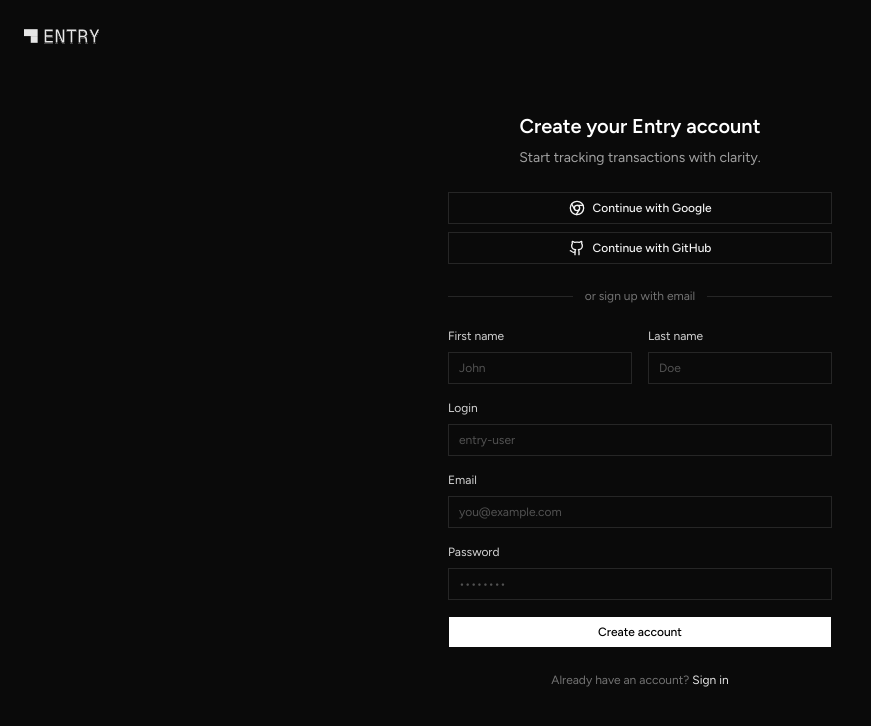
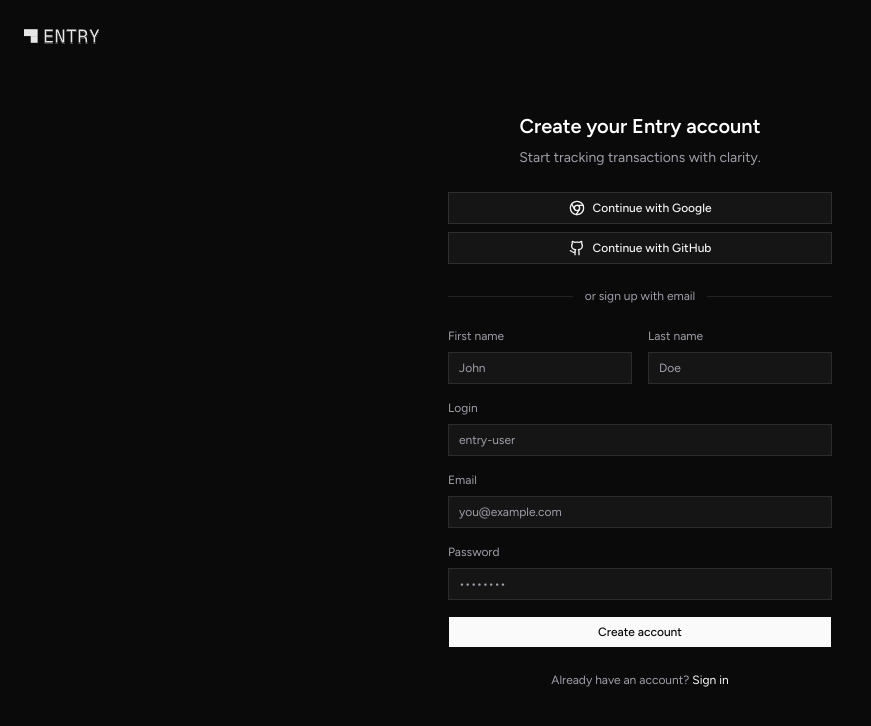
Before and after one commit to wrobit/logr-transaction-journal, a Next.js app: page /register in a window 1280 px wide. Shown: the top 726 px of the page, without its empty margins (0-871 px from the left). Built offline with nearby package versions, Linux system fonts and the light colour scheme.

Commit message:
fix: styles and tests

```diff
--- a/app/layout.tsx
+++ b/app/layout.tsx
@@ -27,7 +27,7 @@ export default function RootLayout({
   children: React.ReactNode;
 }>) {
   return (
-    <html lang="en" className={figtree.variable}>
+    <html lang="en" className={`${figtree.variable} dark`}>
       <body
         className={`${geistSans.variable} ${geistMono.variable} antialiased`}
       >
--- a/components/auth/login-form.tsx
+++ b/components/auth/login-form.tsx
@@ -46,22 +46,22 @@ export function LoginForm() {
     <div className="space-y-6">
       <div className="space-y-2 text-center">
         <h1 className="text-xl font-semibold">Welcome to Entry</h1>
-        <p className="text-sm text-neutral-400">
+        <p className="text-sm text-muted-foreground">
           Minimal crypto journaling for accurate tracking.
         </p>
       </div>
 
       <OauthButtons />
 
-      <div className="flex items-center gap-3 text-xs text-neutral-500">
-        <Separator className="flex-1 bg-neutral-800" />
+      <div className="flex items-center gap-3 text-xs text-muted-foreground">
+        <Separator className="flex-1 bg-border" />
         <span>or continue with email</span>
-        <Separator className="flex-1 bg-neutral-800" />
+        <Separator className="flex-1 bg-border" />
       </div>
 
       <form className="space-y-4" onSubmit={handleSubmit}>
         <div className="space-y-2">
-          <Label htmlFor="email" className="text-xs text-neutral-300">
+          <Label htmlFor="email" className="text-xs text-muted-foreground">
             Email
           </Label>
           <Input
@@ -70,12 +70,12 @@ export function LoginForm() {
             type="email"
             autoComplete="email"
             required
-            className="border-neutral-800 bg-neutral-950 text-sm text-white placeholder:text-neutral-600"
+            className="border-border bg-background text-sm text-foreground placeholder:text-muted-foreground"
             placeholder="you@example.com"
           />
         </div>
         <div className="space-y-2">
-          <Label htmlFor="password" className="text-xs text-neutral-300">
+          <Label htmlFor="password" className="text-xs text-muted-foreground">
             Password
           </Label>
           <Input
@@ -84,7 +84,7 @@ export function LoginForm() {
             type="password"
             autoComplete="current-password"
             required
-            className="border-neutral-800 bg-neutral-950 text-sm text-white placeholder:text-neutral-600"
+            className="border-border bg-background text-sm text-foreground placeholder:text-muted-foreground"
             placeholder="••••••••"
           />
         </div>
@@ -93,16 +93,16 @@ export function LoginForm() {
 
         <Button
           type="submit"
-          className="w-full bg-white text-black hover:bg-neutral-200"
+          className="w-full bg-foreground text-background hover:bg-foreground/90"
           disabled={isSubmitting}
         >
           {isSubmitting ? "Signing in..." : "Continue"}
         </Button>
       </form>
 
-      <p className="text-center text-xs text-neutral-500">
+      <p className="text-center text-xs text-muted-foreground">
         Don&apos;t have an account?{" "}
-        <Link href="/register" className="text-neutral-200 hover:text-white">
+        <Link href="/register" className="text-foreground hover:text-foreground">
           Register
         </Link>
       </p>
--- a/components/auth/register-form.tsx
+++ b/components/auth/register-form.tsx
@@ -64,49 +64,49 @@ export function RegisterForm() {
     <div className="space-y-6">
       <div className="space-y-2 text-center">
         <h1 className="text-xl font-semibold">Create your Entry account</h1>
-        <p className="text-sm text-neutral-400">
+        <p className="text-sm text-muted-foreground">
           Start tracking transactions with clarity.
         </p>
       </div>
 
       <OauthButtons />
 
-      <div className="flex items-center gap-3 text-xs text-neutral-500">
-        <Separator className="flex-1 bg-neutral-800" />
+      <div className="flex items-center gap-3 text-xs text-muted-foreground">
+        <Separator className="flex-1 bg-border" />
         <span>or sign up with email</span>
-        <Separator className="flex-1 bg-neutral-800" />
+        <Separator className="flex-1 bg-border" />
       </div>
 
       <form className="space-y-4" onSubmit={handleSubmit}>
         <div className="grid gap-4 sm:grid-cols-2">
           <div className="space-y-2">
-            <Label htmlFor="firstName" className="text-xs text-neutral-300">
+            <Label htmlFor="firstName" className="text-xs text-muted-foreground">
               First name
             </Label>
             <Input
               id="firstName"
               name="firstName"
               required
-              className="border-neutral-800 bg-neutral-950 text-sm text-white placeholder:text-neutral-600"
+              className="border-border bg-background text-sm text-foreground placeholder:text-muted-foreground"
               placeholder="John"
             />
           </div>
           <div className="space-y-2">
-            <Label htmlFor="lastName" className="text-xs text-neutral-300">
+            <Label htmlFor="lastName" className="text-xs text-muted-foreground">
               Last name
             </Label>
             <Input
               id="lastName"
               name="lastName"
               required
-              className="border-neutral-800 bg-neutral-950 text-sm text-white placeholder:text-neutral-600"
+              className="border-border bg-background text-sm text-foreground placeholder:text-muted-foreground"
               placeholder="Doe"
             />
           </div>
         </div>
 
         <div className="space-y-2">
-          <Label htmlFor="login" className="text-xs text-neutral-300">
+          <Label htmlFor="login" className="text-xs text-muted-foreground">
             Login
           </Label>
           <Input
@@ -114,13 +114,13 @@ export function RegisterForm() {
             name="login"
             autoComplete="username"
             required
-            className="border-neutral-800 bg-neutral-950 text-sm text-white placeholder:text-neutral-600"
+            className="border-border bg-background text-sm text-foreground placeholder:text-muted-foreground"
             placeholder="entry-user"
           />
         </div>
 
         <div className="space-y-2">
-          <Label htmlFor="email" className="text-xs text-neutral-300">
+          <Label htmlFor="email" className="text-xs text-muted-foreground">
             Email
           </Label>
           <Input
@@ -129,13 +129,13 @@ export function RegisterForm() {
             type="email"
             autoComplete="email"
             required
-            className="border-neutral-800 bg-neutral-950 text-sm text-white placeholder:text-neutral-600"
+            className="border-border bg-background text-sm text-foreground placeholder:text-muted-foreground"
             placeholder="you@example.com"
           />
         </div>
 
         <div className="space-y-2">
-          <Label htmlFor="password" className="text-xs text-neutral-300">
+          <Label htmlFor="password" className="text-xs text-muted-foreground">
             Password
           </Label>
           <Input
@@ -144,7 +144,7 @@ export function RegisterForm() {
             type="password"
             autoComplete="new-password"
             required
-            className="border-neutral-800 bg-neutral-950 text-sm text-white placeholder:text-neutral-600"
+            className="border-border bg-background text-sm text-foreground placeholder:text-muted-foreground"
             placeholder="••••••••"
           />
         </div>
@@ -153,16 +153,16 @@ export function RegisterForm() {
 
         <Button
           type="submit"
-          className="w-full bg-white text-black hover:bg-neutral-200"
+          className="w-full bg-foreground text-background hover:bg-foreground/90"
           disabled={isSubmitting}
         >
           {isSubmitting ? "Creating account..." : "Create account"}
         </Button>
       </form>
 
-      <p className="text-center text-xs text-neutral-500">
+      <p className="text-center text-xs text-muted-foreground">
         Already have an account?{" "}
-        <Link href="/login" className="text-neutral-200 hover:text-white">
+        <Link href="/login" className="text-foreground hover:text-foreground">
           Sign in
         </Link>
       </p>
--- a/components/layout/navbar.tsx
+++ b/components/layout/navbar.tsx
@@ -16,7 +16,7 @@ import {
 
 export function Navbar() {
   return (
-    <header className="border-b border-neutral-900 bg-neutral-950/80 px-6 py-4 text-white backdrop-blur">
+    <header className="border-b border-neutral-900 bg-neutral-950/90 px-6 py-4 text-white backdrop-blur">
       <div className="mx-auto flex w-full max-w-6xl items-center justify-between">
         <div className="flex items-center gap-6">
           <Link href="/" className="flex items-center gap-2">
@@ -36,18 +36,26 @@ export function Navbar() {
             <DropdownMenuTrigger asChild>
               <Button
                 type="button"
-                variant="ghost"
+                variant="outline"
                 size="icon-sm"
+                className="border-neutral-800 text-neutral-300 hover:bg-neutral-900/60"
               >
                 <UserIcon />
               </Button>
             </DropdownMenuTrigger>
-            <DropdownMenuContent align="end" className="w-44">
-              <DropdownMenuItem variant="default" asChild>
+            <DropdownMenuContent
+              align="end"
+              className="w-44 border border-neutral-800 bg-neutral-950 text-neutral-100 shadow-xl"
+            >
+              <DropdownMenuItem
+                className="text-neutral-200 focus:bg-neutral-900 focus:text-white"
+                asChild
+              >
                 <Link href="/profile">Profile</Link>
               </DropdownMenuItem>
-              <DropdownMenuSeparator />
+              <DropdownMenuSeparator className="bg-neutral-800" />
               <DropdownMenuItem
+                className="text-red-300 focus:bg-red-500/10 focus:text-red-200"
                 variant="destructive"
                 onClick={() => signOut({ callbackUrl: "/login" })}
               >
--- a/lib/db/index.ts
+++ b/lib/db/index.ts
@@ -5,10 +5,16 @@ import * as schema from "./schema";
 
 const databaseUrl = process.env.DATABASE_URL;
 
-if (!databaseUrl) {
+const resolvedDatabaseUrl =
+  databaseUrl ??
+  (process.env.NODE_ENV === "test"
+    ? "postgres://test:test@localhost:5432/test"
+    : null);
+
+if (!resolvedDatabaseUrl) {
   throw new Error("DATABASE_URL is not set");
 }
 
-const sql = neon(databaseUrl);
+const sql = neon(resolvedDatabaseUrl);
 
 export const db = drizzle(sql, { schema });
```
Also changed, not shown: 1 other file (tests, documents, lock files or other folders).
